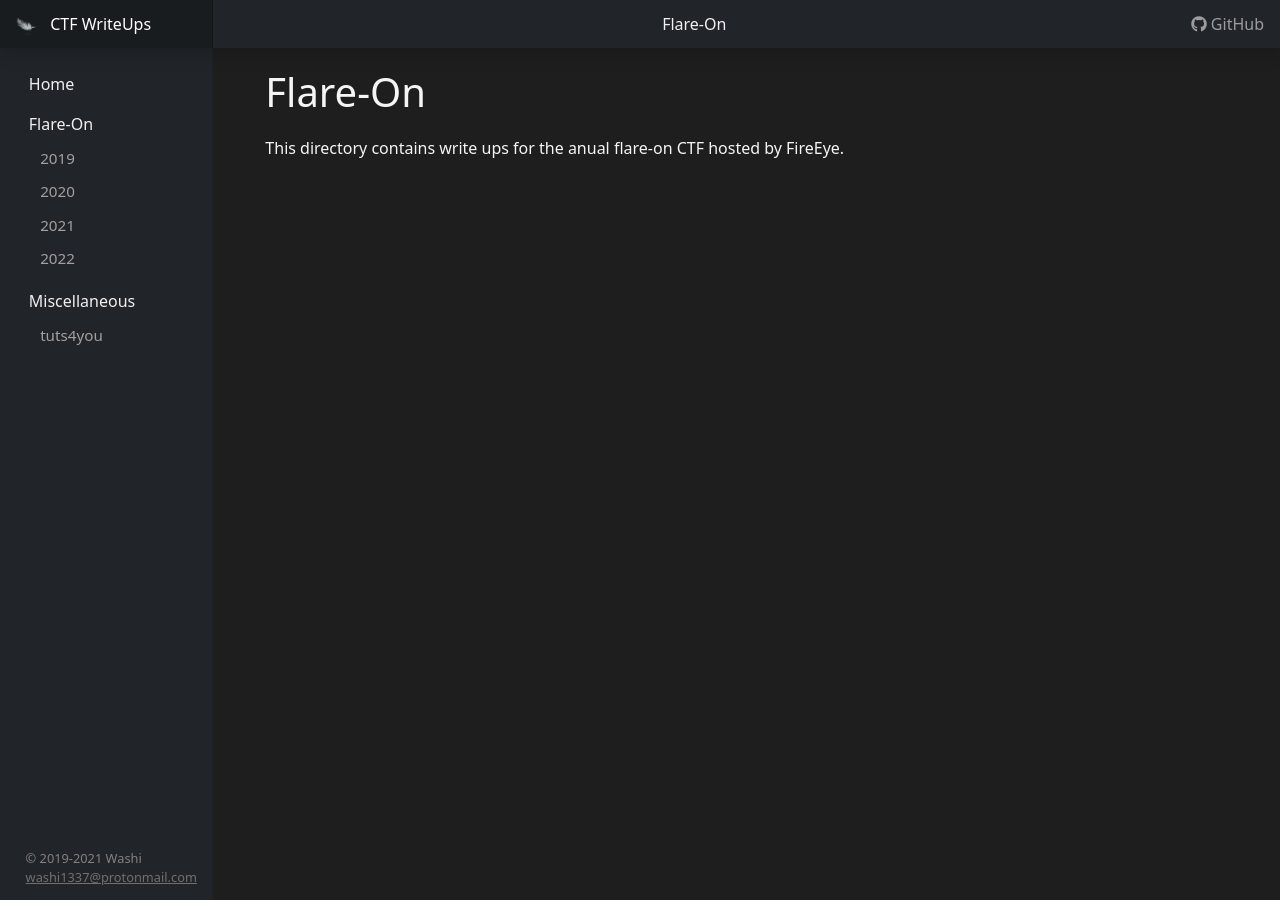
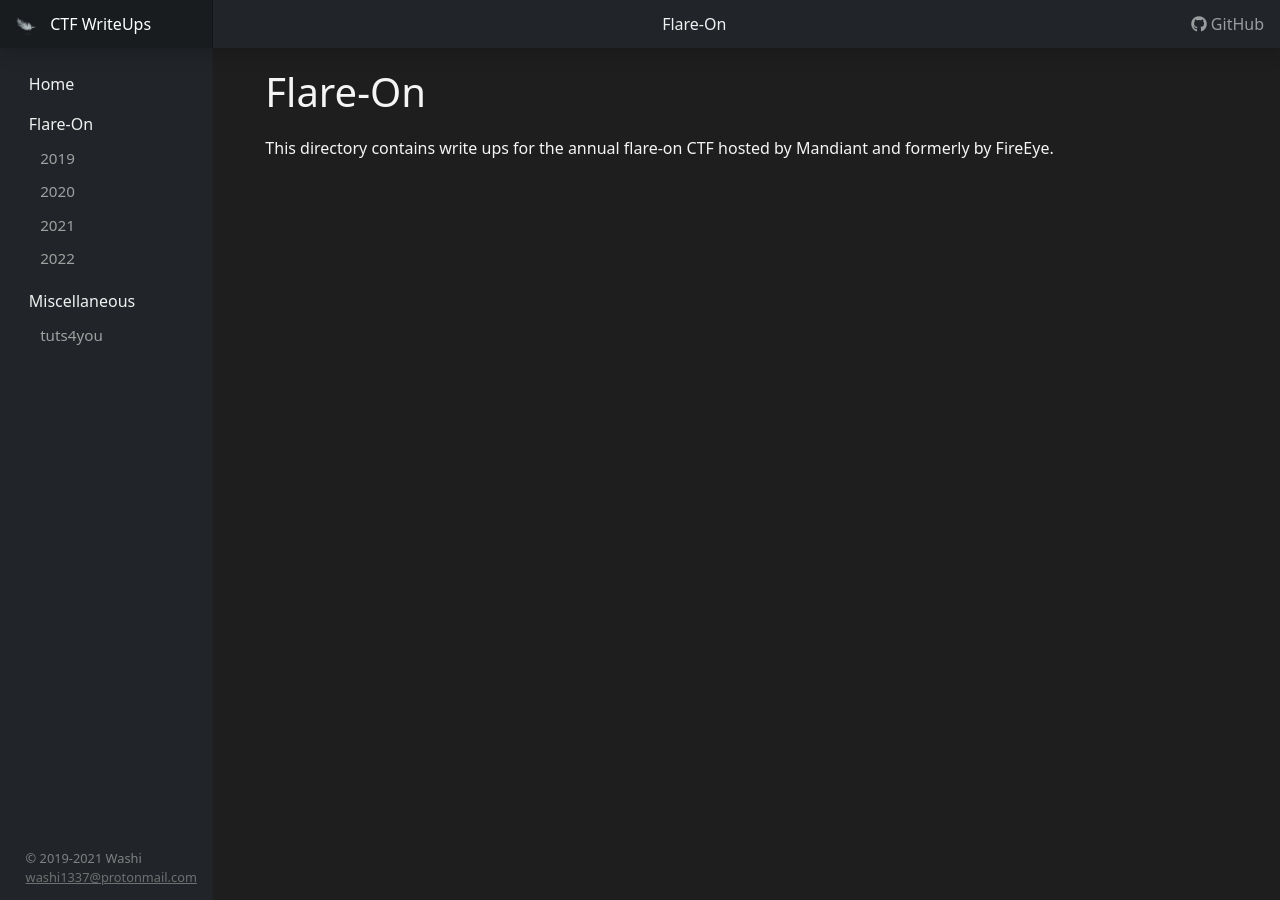
Before and after one commit to Washi1337/ctf-writeups, a Jekyll site: the page built from writeups/flare-on/index.md, in a window 1280 px wide. Built offline with Jekyll 4.4.1, drawn with Linux system fonts in a browser that asks for light colours; nearby versions of some CDN libraries.

Commit message:
Flare-On 2022 was hosted by Mandiant not FireEye.

```diff
--- a/writeups/flare-on/index.md
+++ b/writeups/flare-on/index.md
@@ -5,4 +5,4 @@
 
 # Flare-On
 
-This directory contains write ups for the anual flare-on CTF hosted by FireEye.
+This directory contains write ups for the annual flare-on CTF hosted by Mandiant and formerly by FireEye.
```
Also changed, not shown: writeups/flare-on/2022/index.md (+1 -1 lines).
